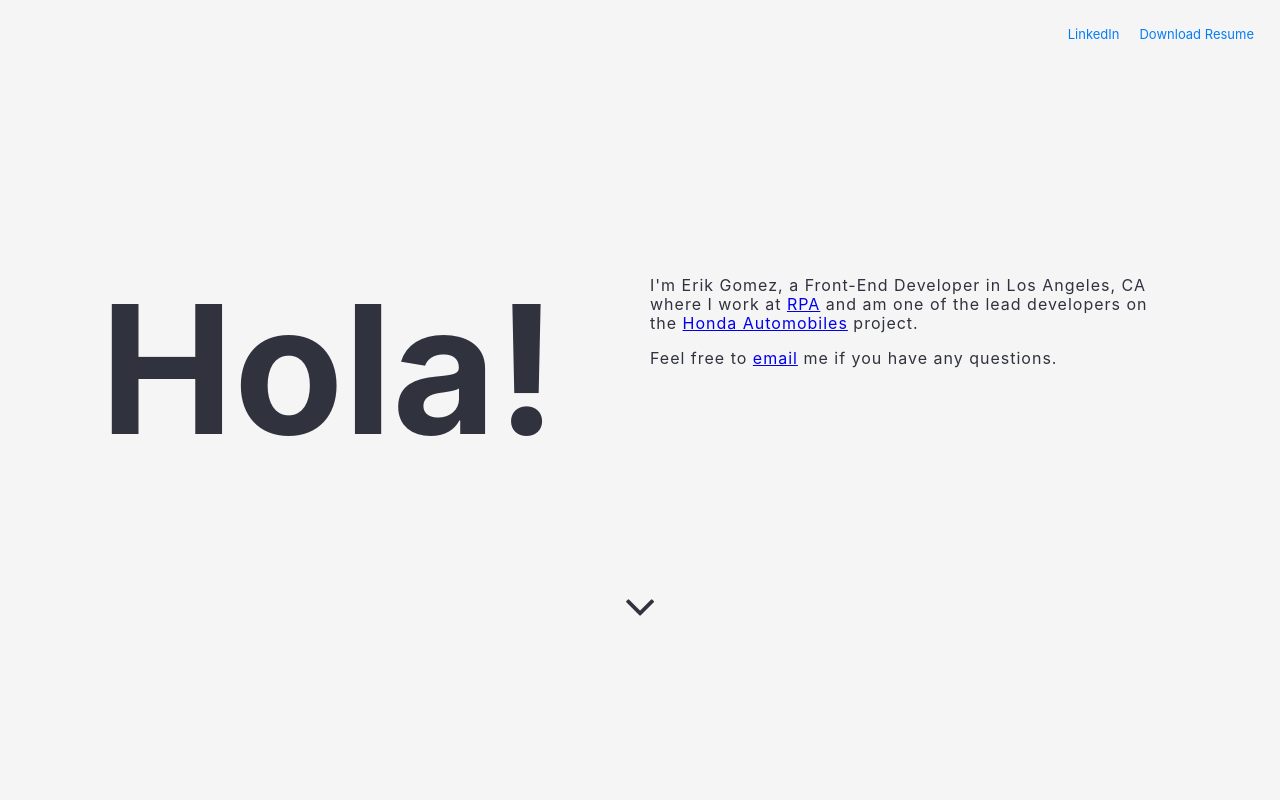
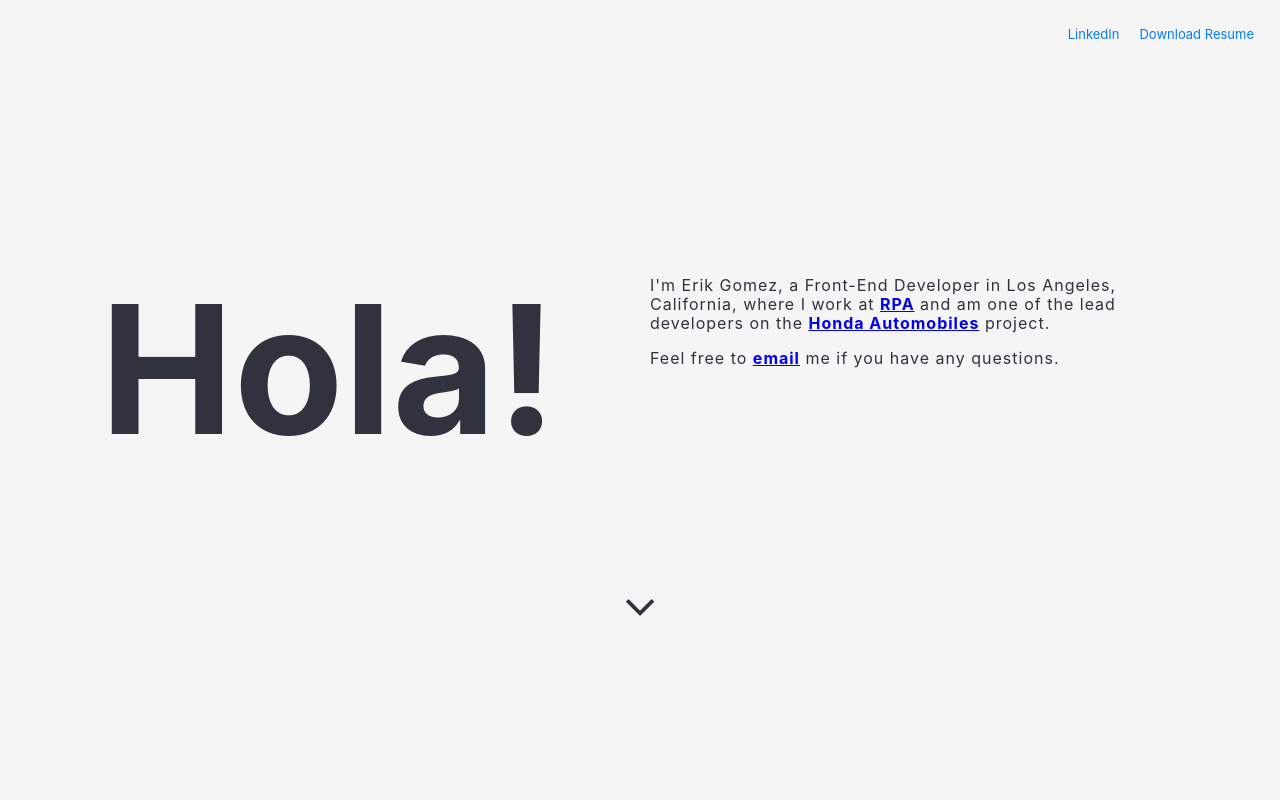
Before and after one commit to erkgmz/react-next, a Next.js app: page / in a window 1280 px wide. Shown: the top 800 px of the page. Built offline with nearby package versions, Linux system fonts and the light colour scheme.

Commit message:
Add weight to links in hero copy

```diff
--- a/components/hero.tsx
+++ b/components/hero.tsx
@@ -42,9 +42,9 @@ const Hero: React.FC = () => {
         </div>
         <div className="col col-right copy-block">
           <p>
-            I'm Erik Gomez, a Front-End Developer in Los Angeles, CA where I
-            work at <a href="https://www.rpa.com">RPA</a> and am one of the lead
-            developers on the{' '}
+            I'm Erik Gomez, a Front-End Developer in Los Angeles, California,
+            where I work at <a href="https://www.rpa.com">RPA</a> and am one of
+            the lead developers on the{' '}
             <a href="https://automobiles.honda.com">Honda Automobiles</a>{' '}
             project.
           </p>
@@ -126,6 +126,10 @@ const Hero: React.FC = () => {
           max-width: 500px;
         }
 
+        .hero .copy-block a {
+          font-weight: 700;
+        }
+
         @media (min-width: 1024px) {
           .hero .col-left {
             flex: 1;
```
